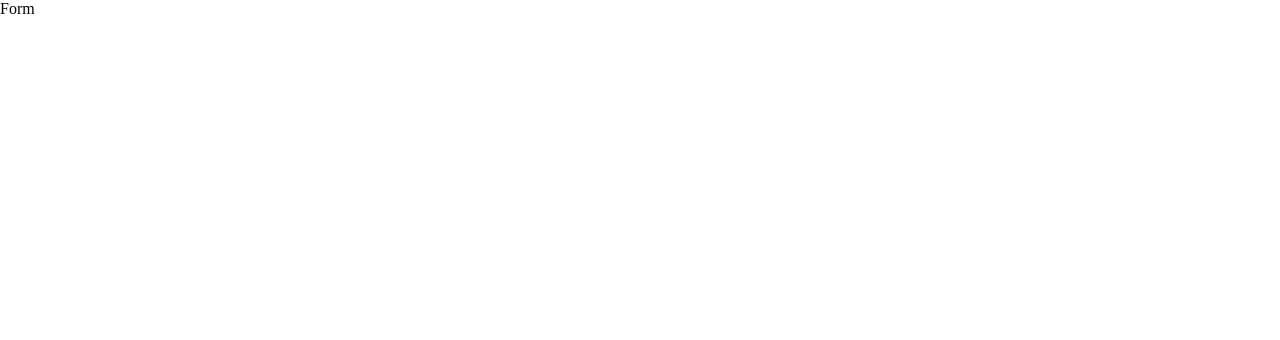
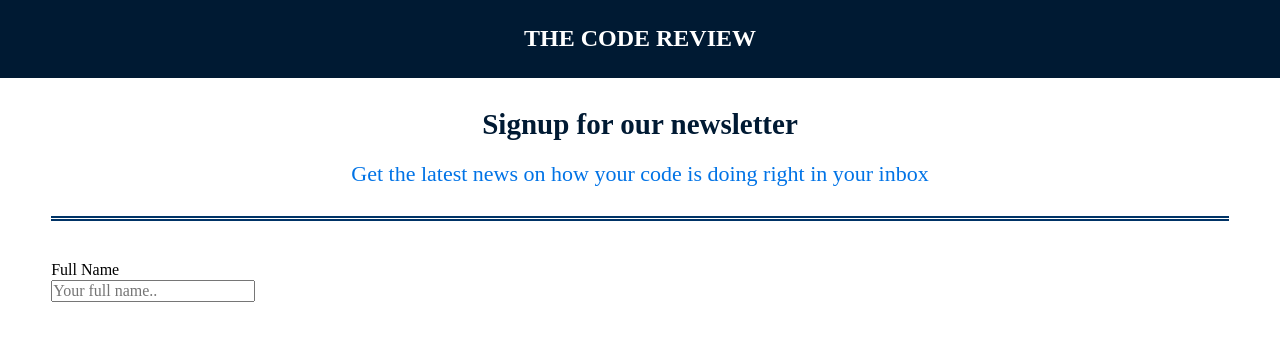
Before and after one commit to Jmfuniilunga/tech-degree-project-3, a plain HTML site: page index.html in a window 1280 px wide. Drawn offline with Linux system fonts and the light colour scheme.

Commit message:
Header completed
The header of th form has been completed.

```diff
--- a/css/styles.css
+++ b/css/styles.css
@@ -1,4 +1,35 @@
 *{
+  box-sizing: border-box;
+  margin: 0;
   padding: 0;
-  margin: 0;
 }
+.top-box, .title-box{
+  text-align: center;
+}
+.top-box{
+background-color: #001a33;
+color: white;
+padding: 25px 0 25px 0;
+text-transform: uppercase;
+}
+.title-box{
+border-bottom: thick double #003366;
+margin-bottom: 40px;
+}
+.title-box h2{
+color: #001a33;
+font-size: 29px;
+margin-bottom: 20px;
+padding-top: 30px;
+}
+.title-box p{
+color: #0073e6;
+font-size: 22px;
+padding-bottom: 30px;
+padding-left: 40px;
+padding-right: 40px;
+}
+.container{
+  margin: 0 auto;
+  width: 92%;
+}
--- a/index.html
+++ b/index.html
@@ -9,7 +9,27 @@
   <link rel="stylesheet" href="CSS/styles.css">
 </head>
   <body>
-  Form
+    <header class="top-box">
+      <h2>The code Review</h2>
+    </header>
+<div class="container">
+    <div class="title-box">
+      <h2>Signup for our newsletter</h2>
+      <p>Get the latest news on how your code is doing right in your inbox</p>
+    </div>
+
+    <form>
+      <div class="row">
+        <div class="column-1">
+          <label for="full_name">Full Name</label>
+        </div>
+        <div class="column-2">
+          <input type="text" id="full_name" name="full_name" placeholder="Your full name..">
+        </div>
+      </div>
+    </form>
+
+</div>
 
   </body>
   </html>
```
